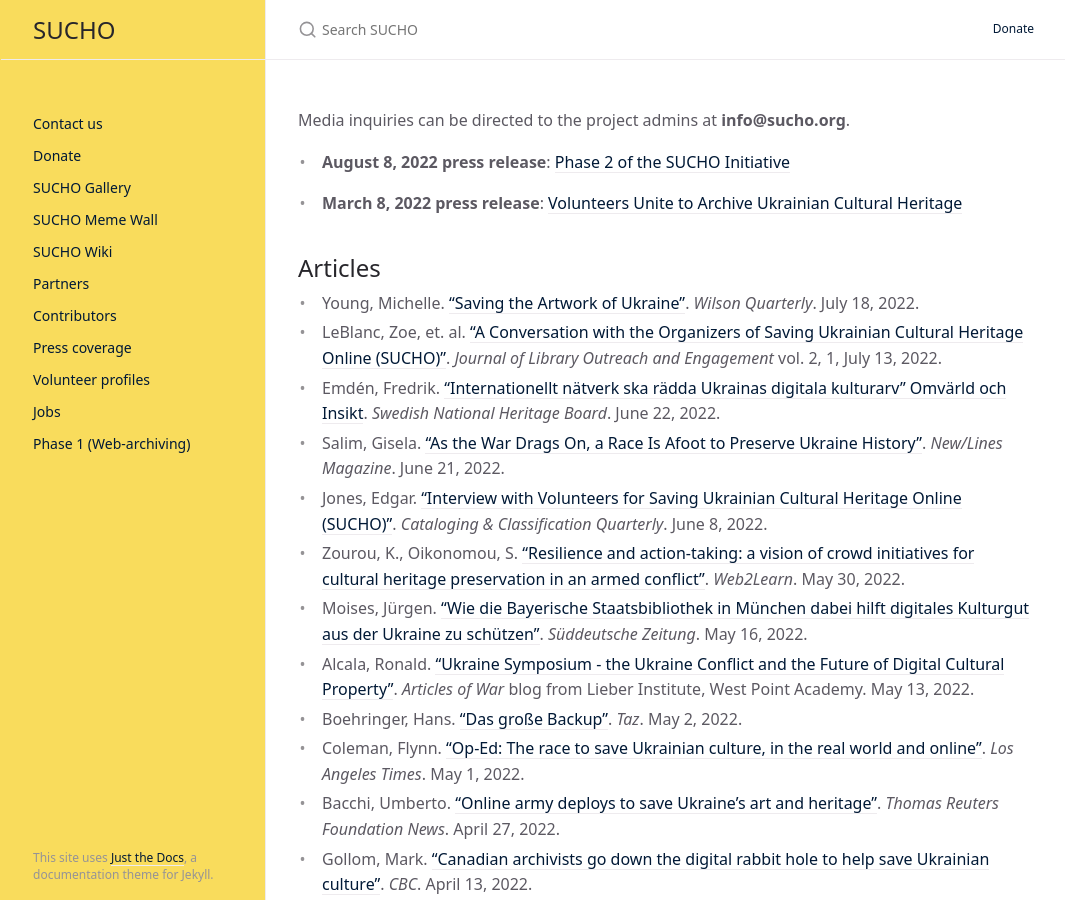
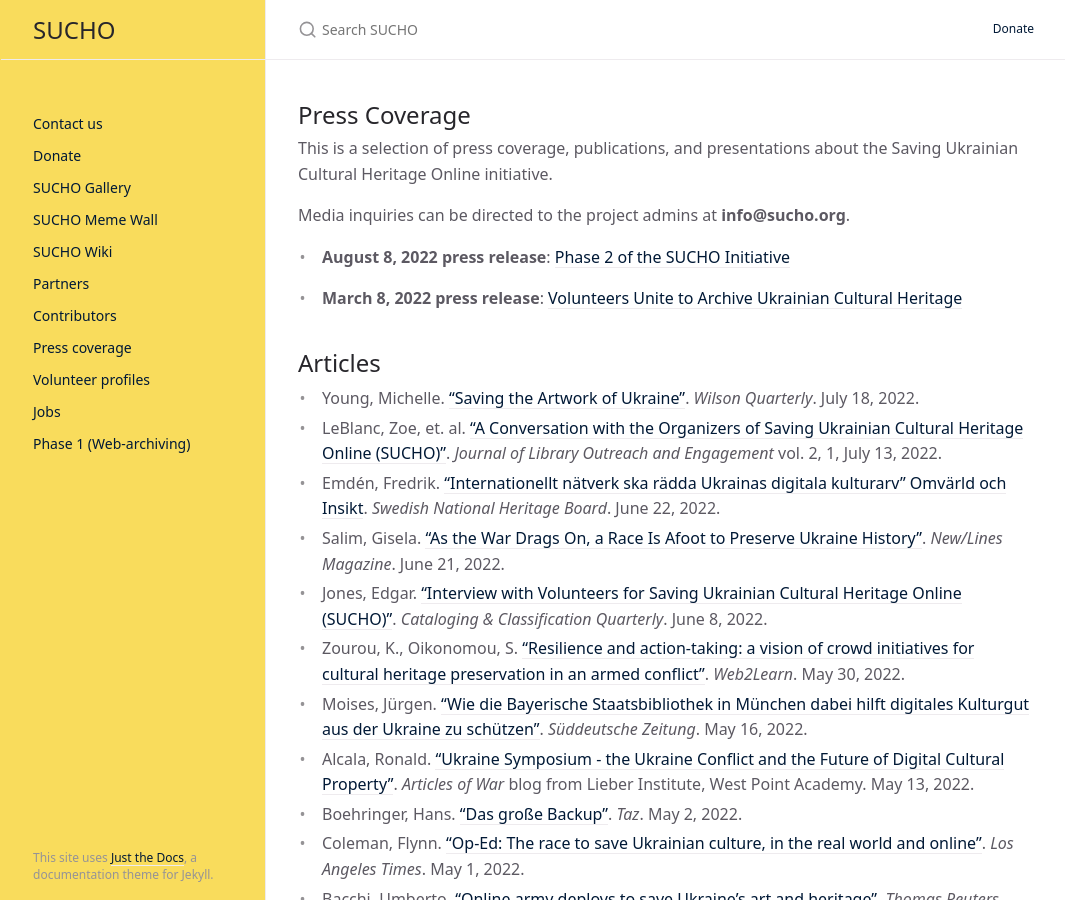
Before and after one commit to sucho-archiving/sucho-archiving.github.io, a Jekyll site: the page built from press.md, in a window 1280 px wide and 900 px high. Shown: the whole window, without its empty margins (106-1171 px from the left). Built offline with Jekyll 4.4.1, drawn with Linux system fonts in a browser that asks for light colours.

Commit message:
Update press.md

```diff
--- a/press.md
+++ b/press.md
@@ -3,6 +3,9 @@
 permalink: /press
 title: Press Coverage
 ---
+
+## Press Coverage
+This is a selection of press coverage, publications, and presentations about the Saving Ukrainian Cultural Heritage Online initiative.
 
 Media inquiries can be directed to the project admins at **info@sucho.org**.
 
```
